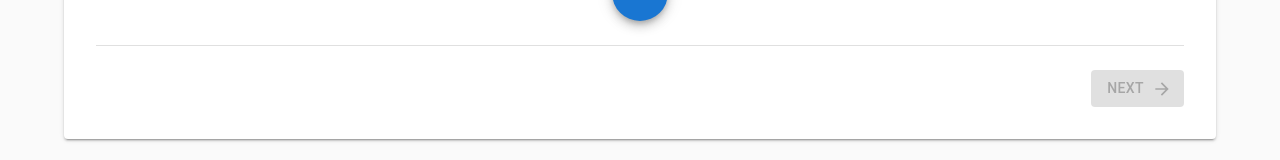
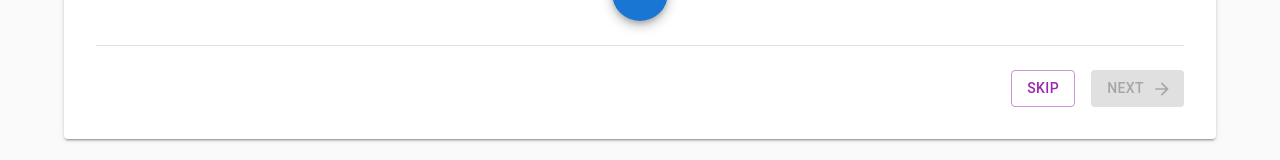
Before and after one commit to irfankacapor/rti-dashboard, a Next.js app in the folder frontend/: page /en/wizard in a window 1280 px wide. Shown: the part 556-716 px from the top of the page. Built offline with nearby package versions, Linux system fonts and the light colour scheme; some icons are missing.

Commit message:
[#15 - frontend] fix: fix default area display and add a skip button

```diff
--- a/frontend/src/app/[locale]/wizard/page.tsx
+++ b/frontend/src/app/[locale]/wizard/page.tsx
@@ -2,11 +2,13 @@
 import React from 'react';
 import { WizardContainer } from '@/components/wizard/WizardContainer';
 import { Typography, Box, Alert } from '@mui/material';
-import { useWizardStore } from '@/lib/store/useWizardStore';
+import { useWizardStore as useStepperStore } from '@/lib/store/useWizardStore';
+import { useWizardStore as useAreaStore } from '@/store/wizardStore';
 import { AreasStep } from '@/components/wizard/AreasStep';
 
 export default function WizardPage() {
-  const { currentStep, setStepValid } = useWizardStore();
+  const { currentStep, setStepValid, setStepCompleted, nextStep } = useStepperStore();
+  const { areas } = useAreaStore();
 
   // Simulate step validation for demo
   React.useEffect(() => {
@@ -17,6 +19,16 @@ export default function WizardPage() {
 
     return () => clearTimeout(timer);
   }, [setStepValid]);
+
+  // Only user-created areas (not default)
+  const userAreas = areas.filter(a => !a.isDefault);
+  const skipButton = currentStep === 1;
+  const skipDisabled = userAreas.length > 0;
+  const handleSkip = () => {
+    setStepValid(1, true);
+    setStepCompleted(1, true);
+    nextStep();
+  };
 
   const handleNext = () => {
     // This will be implemented in the next step
@@ -29,6 +41,9 @@ export default function WizardPage() {
       subtitle="Configure the main areas for your dashboard"
       onNext={handleNext}
       nextDisabled={false}
+      skipButton={skipButton}
+      skipDisabled={skipDisabled}
+      onSkip={handleSkip}
     >
       <AreasStep />
     </WizardContainer>
--- a/frontend/src/components/wizard/AreasStep.tsx
+++ b/frontend/src/components/wizard/AreasStep.tsx
@@ -36,6 +36,9 @@ export const AreasStep: React.FC = () => {
   const [formError, setFormError] = useState<string | null>(null);
   const [deleteConfirm, setDeleteConfirm] = useState<Area | null>(null);
   const [snackbar, setSnackbar] = useState<string | null>(null);
+
+  // Filter out default area for UI
+  const userAreas = areas.filter(a => !a.isDefault);
 
   // Handle add/edit dialog open
   const handleOpen = (area?: Area) => {
@@ -111,9 +114,9 @@ export const AreasStep: React.FC = () => {
   };
 
   // UI
-  const showLimitWarning = areas.length >= MAX_AREAS - 1;
+  const showLimitWarning = userAreas.length >= MAX_AREAS - 1;
   const canAdd = canAddMoreAreas();
-  const isEmpty = areas.length === 0;
+  const isEmpty = userAreas.length === 0;
 
   return (
     <Box>
@@ -131,7 +134,7 @@ export const AreasStep: React.FC = () => {
         </Alert>
       )}
       <Grid container spacing={2} sx={{ mt: 1 }}>
-        {areas.map((area) => (
+        {userAreas.map((area) => (
           <Grid size={{ xs: 12, sm: 6, md: 4 }} key={area.id}>
             <AreaCard area={area} onEdit={handleOpen} onDelete={handleDelete} />
           </Grid>
--- a/frontend/src/components/wizard/WizardContainer.tsx
+++ b/frontend/src/components/wizard/WizardContainer.tsx
@@ -14,6 +14,9 @@ interface WizardContainerProps {
   nextDisabled?: boolean;
   nextLabel?: string;
   showNavigation?: boolean;
+  skipButton?: boolean;
+  skipDisabled?: boolean;
+  onSkip?: () => void;
 }
 
 export const WizardContainer: React.FC<WizardContainerProps> = ({
@@ -25,6 +28,9 @@ export const WizardContainer: React.FC<WizardContainerProps> = ({
   nextDisabled,
   nextLabel,
   showNavigation = true,
+  skipButton = false,
+  skipDisabled = false,
+  onSkip,
 }) => {
   const { currentStep, steps, isLoading } = useWizardStore();
   const currentStepData = steps.find(s => s.id === currentStep);
@@ -57,6 +63,9 @@ export const WizardContainer: React.FC<WizardContainerProps> = ({
             onPrev={onPrev}
             nextDisabled={nextDisabled}
             nextLabel={nextLabel}
+            skipButton={skipButton}
+            skipDisabled={skipDisabled}
+            onSkip={onSkip}
           />
         )}
       </Paper>
--- a/frontend/src/components/wizard/WizardNavigation.tsx
+++ b/frontend/src/components/wizard/WizardNavigation.tsx
@@ -16,6 +16,9 @@ interface WizardNavigationProps {
   prevLabel?: string;
   showNext?: boolean;
   showPrev?: boolean;
+  skipButton?: boolean;
+  skipDisabled?: boolean;
+  onSkip?: () => void;
 }
 
 export const WizardNavigation: React.FC<WizardNavigationProps> = ({
@@ -26,6 +29,9 @@ export const WizardNavigation: React.FC<WizardNavigationProps> = ({
   prevLabel = 'Back',
   showNext = true,
   showPrev = true,
+  skipButton = false,
+  skipDisabled = false,
+  onSkip,
 }) => {
   const {
     currentStep,
@@ -72,7 +78,18 @@ export const WizardNavigation: React.FC<WizardNavigationProps> = ({
           )}
         </Box>
 
-        <Box>
+        <Box display="flex" gap={2}>
+          {skipButton && !isLastStep && (
+            <Button
+              variant="outlined"
+              color="secondary"
+              onClick={onSkip}
+              disabled={skipDisabled}
+              data-testid="wizard-skip-button"
+            >
+              Skip
+            </Button>
+          )}
           {showNext && !isLastStep && (
             <Button
               variant="contained"
```
